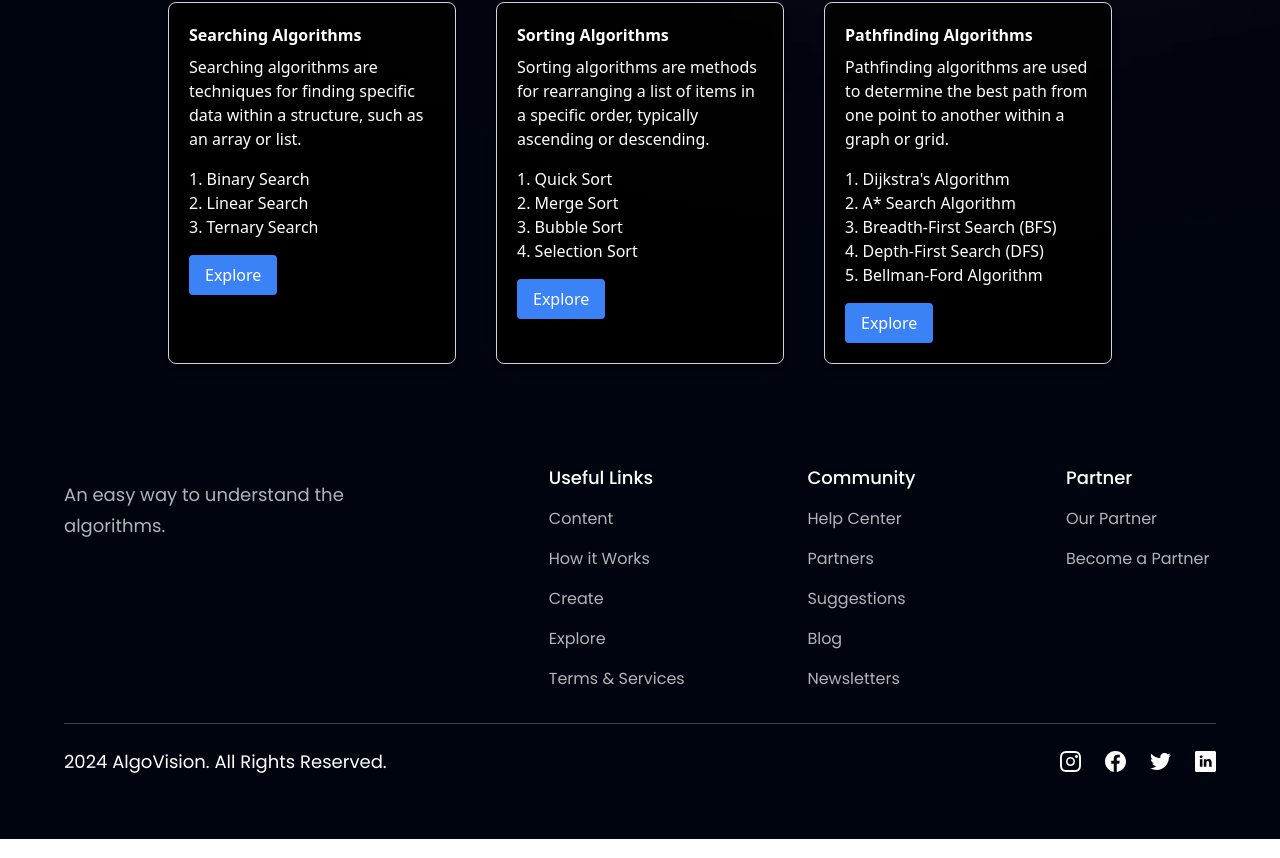
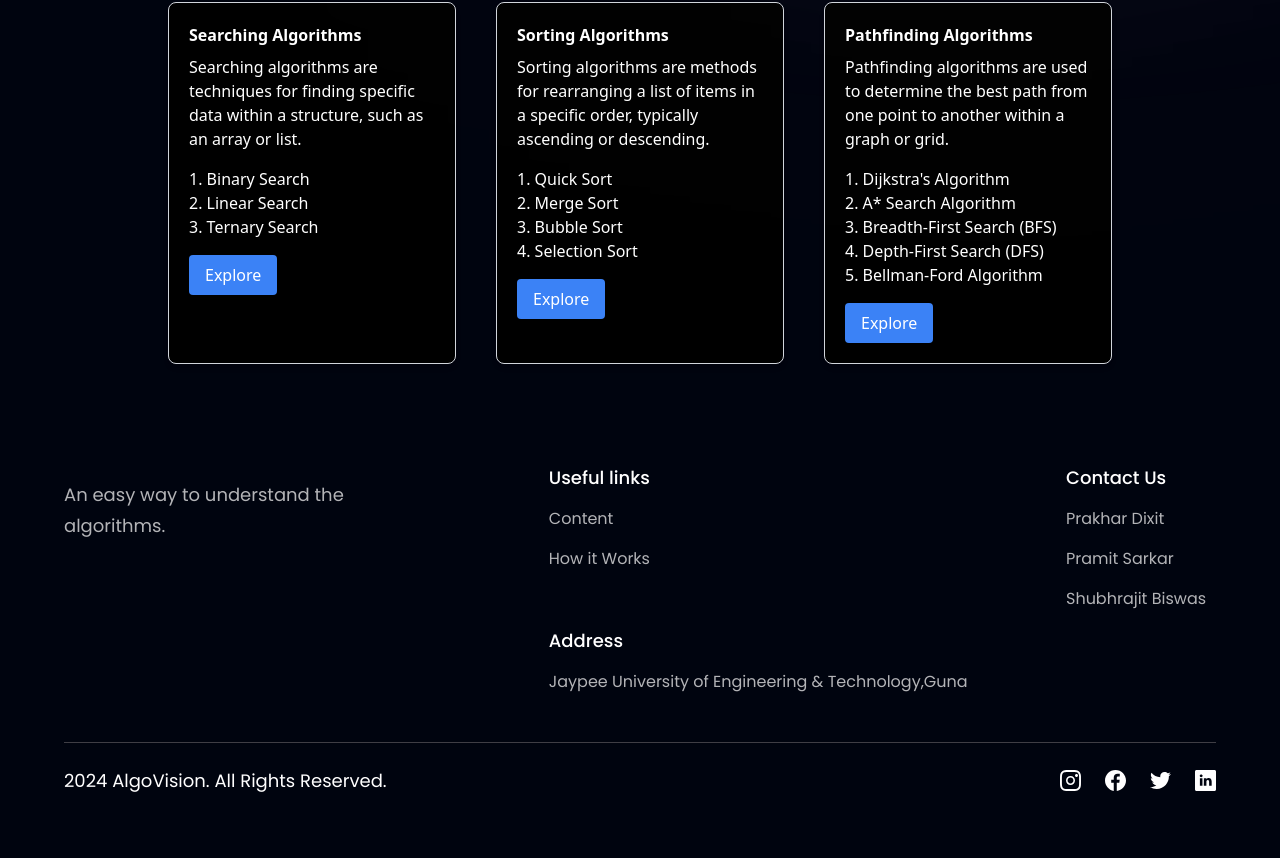
Before and after one commit to pramit-sr/AlgoVision, a React (Vite) app: page / in a window 1280 px wide. Shown: the part 732-1590 px from the top of the page. Built offline with nearby package versions, Linux system fonts and the light colour scheme.

Commit message:
Update index.js

```diff
--- a/src/constants/index.js
+++ b/src/constants/index.js
@@ -105,66 +105,66 @@ export const stats = [
 
 export const footerLinks = [
   {
-    title: "Useful Links",
+    title: "Useful links",
     links: [
       {
         name: "Content",
-        link: "https://www.hoobank.com/content/",
+       /* link: "https://www.hoobank.com/content/",     */
       },
       {
         name: "How it Works",
-        link: "https://www.hoobank.com/how-it-works/",
+       /* link: "https://www.hoobank.com/how-it-works/", */
       },
-      {
+      {/*
         name: "Create",
         link: "https://www.hoobank.com/create/",
-      },
-      {
+      */},
+      {/*
         name: "Explore",
         link: "https://www.hoobank.com/explore/",
-      },
-      {
+      */},
+      {/*
         name: "Terms & Services",
         link: "https://www.hoobank.com/terms-and-services/",
-      },
+      */},
     ],
   },
   {
-    title: "Community",
+    title: "Contact Us",
     links: [
       {
-        name: "Help Center",
-        link: "https://www.hoobank.com/help-center/",
+        name: "Prakhar Dixit",
+        link: "mailto:221b269@juetguna.in",
+      },
+      {/*
+        name: "Partners",
+        link: "https://www.hoobank.com/partners/",
+      */},
+      {
+        name: "Pramit Sarkar",
+        link: "mailto:221b271@juetguna.in",
       },
       {
-        name: "Partners",
-        link: "https://www.hoobank.com/partners/",
+        name: "Shubhrajit Biswas",
+        link: "mailto:221b381@juetguna.in",
       },
-      {
-        name: "Suggestions",
-        link: "https://www.hoobank.com/suggestions/",
-      },
-      {
-        name: "Blog",
-        link: "https://www.hoobank.com/blog/",
-      },
-      {
+      {/*
         name: "Newsletters",
         link: "https://www.hoobank.com/newsletters/",
-      },
+      */},
     ],
   },
   {
-    title: "Partner",
+    title: "Address",
     links: [
       {
-        name: "Our Partner",
-        link: "https://www.hoobank.com/our-partner/",
+        name: "Jaypee University of Engineering & Technology,Guna",
+
       },
-      {
+      {/*
         name: "Become a Partner",
         link: "https://www.hoobank.com/become-a-partner/",
-      },
+      */},
     ],
   },
 ];
```
